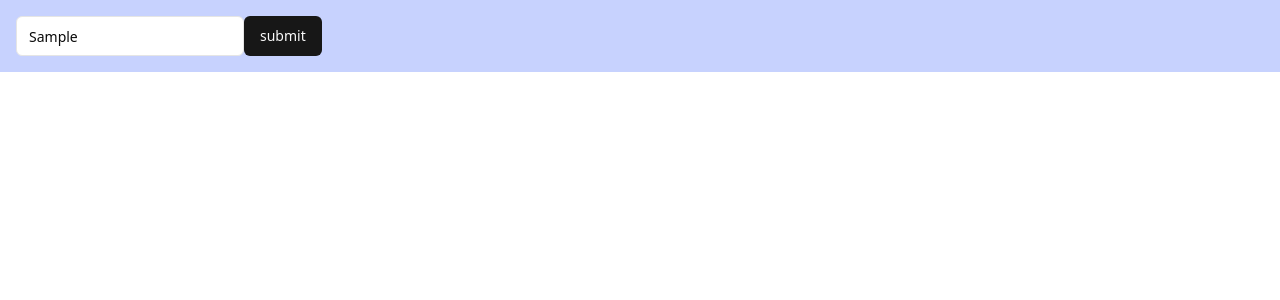
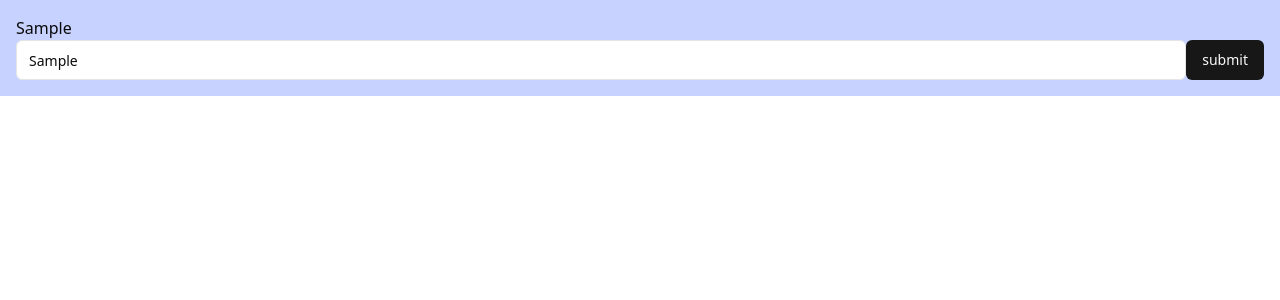
Before and after one commit to mimccio/simplebot, a React (Vite) app: page / in a window 1280 px wide. Both pictures are taken after typing "Sample" into the empty fields and a click on the button "submit". Shown: the top 300 px of the page. Built offline with nearby package versions, Linux system fonts and the light colour scheme.

Commit message:
display message list

```diff
--- a/src/app/app.tsx
+++ b/src/app/app.tsx
@@ -1,4 +1,5 @@
 import { useForm } from 'react-hook-form'
+import { useState } from 'react'
 
 import { Button } from '@/common/ui/button'
 import { Form, FormField, FormItem, FormControl } from '@/common/ui/form'
@@ -6,16 +7,23 @@ import { Input } from '@/common/ui/input'
 import './app.css'
 
 export const App = () => {
+  const [messageList, setMessageList] = useState<string[]>([])
+
   const form = useForm({
     defaultValues: { message: '' },
   })
 
-  const onSubmit = () => {
-    console.log('submit')
+  const onSubmit = ({ message }: { message: string }) => {
+    setMessageList((prevList) => [...prevList, message])
   }
 
   return (
-    <div className="flex bg-indigo-200 p-4">
+    <div className="flex flex-col bg-indigo-200 p-4">
+      <ul>
+        {messageList.map((msg, i) => (
+          <li key={i}>{msg}</li>
+        ))}
+      </ul>
       <Form {...form}>
         <form onSubmit={form.handleSubmit(onSubmit)}>
           <FormField
```
